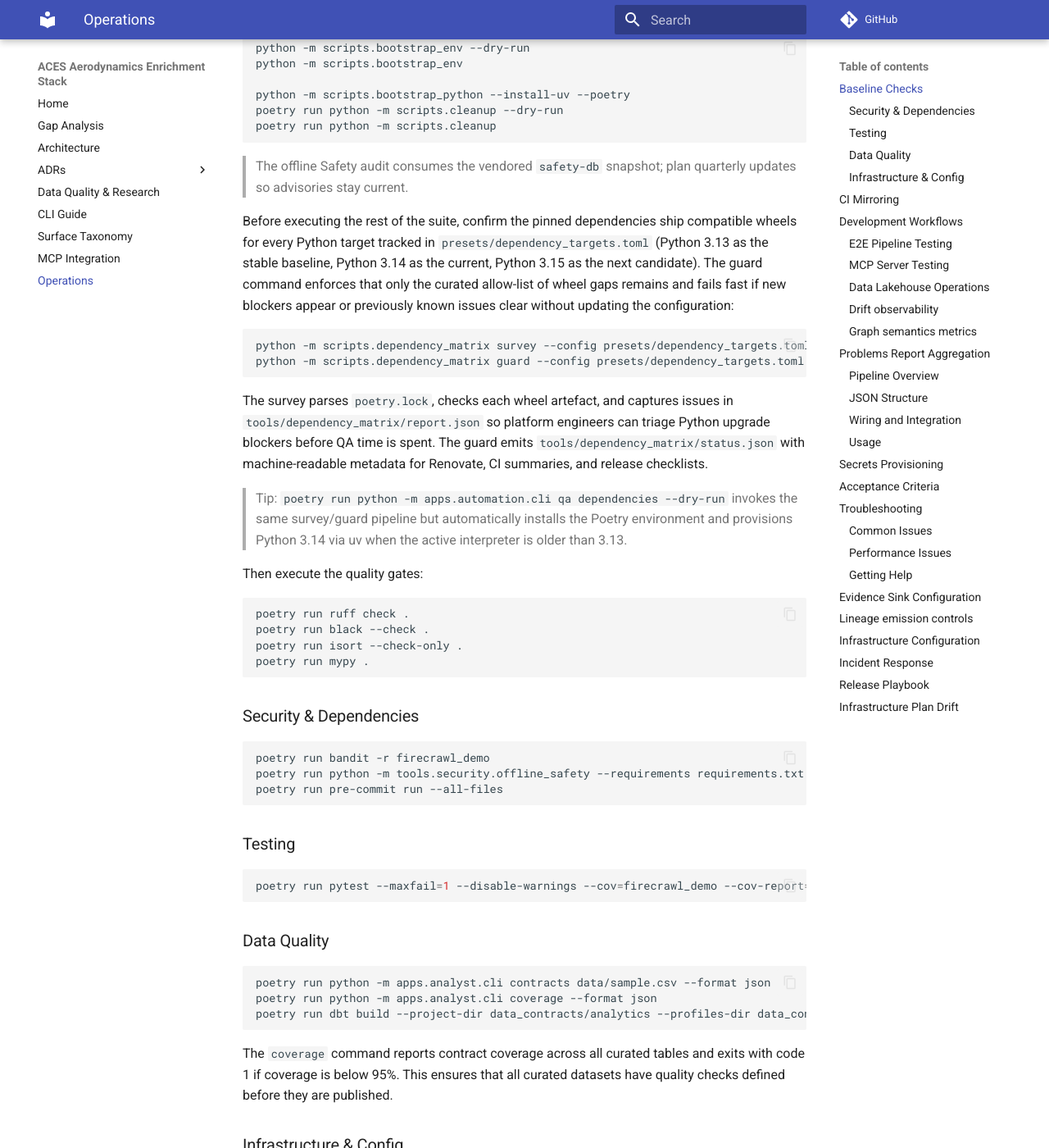
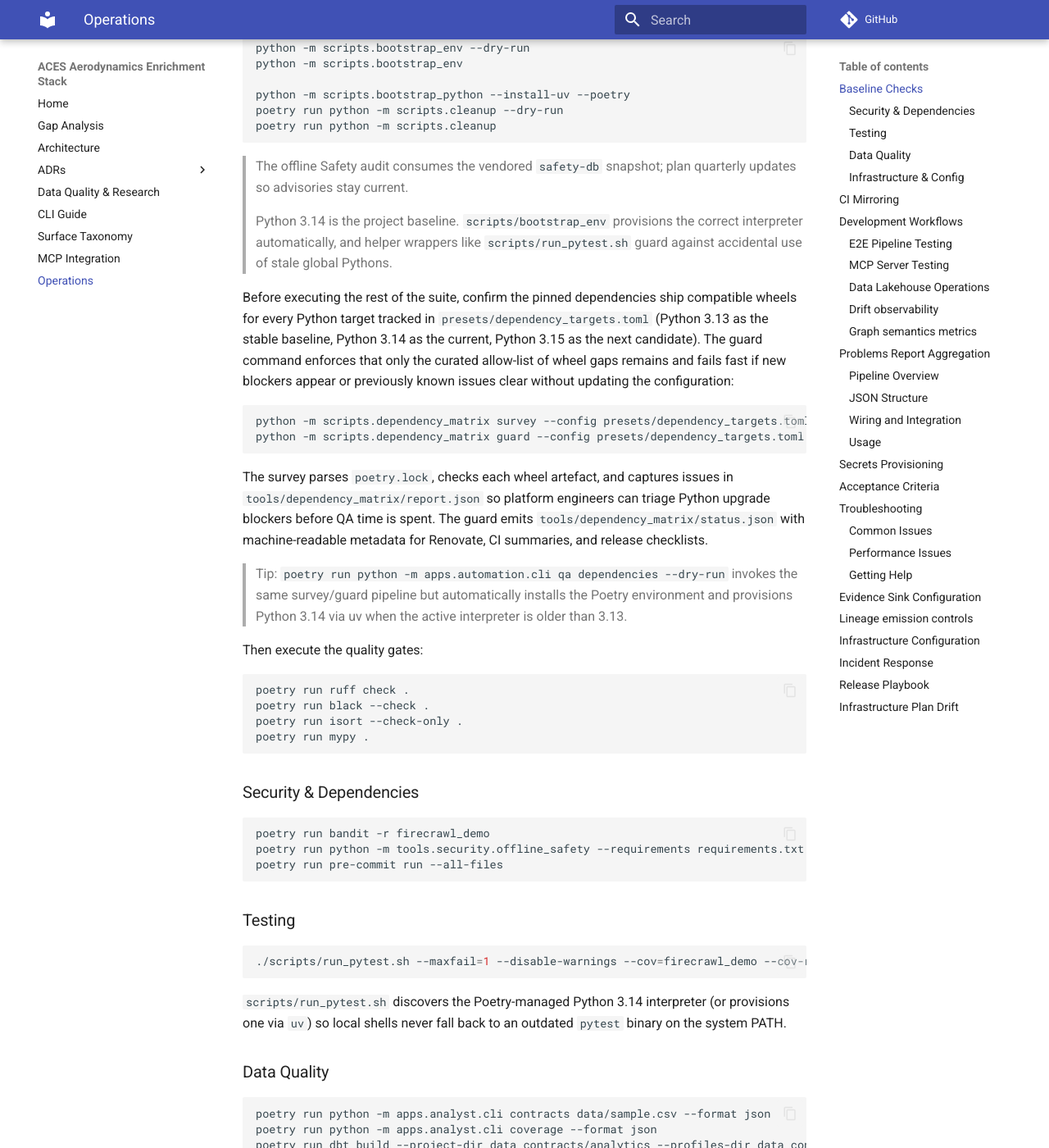
Before and after one commit to IAmJonoBo/watercrawl, an MkDocs documentation site: the page built from docs/operations.md, in a window 1280 px wide and 1400 px high, scrolled down 259 px. Shown: the whole window at 82% size. Built offline with MkDocs 1.6.1 and Material for MkDocs 9.7.7, drawn with Linux system fonts in a browser that asks for light colours; comment, search, counter and statistics services are not loaded; some of the changed text lies outside the part shown.

Commit message:
feat: Add run_pytest.sh script for improved pytest execution with Python 3.14

````diff
--- a/docs/operations.md
+++ b/docs/operations.md
@@ -16,6 +16,8 @@ poetry run python -m scripts.cleanup
 ```
 
 > The offline Safety audit consumes the vendored `safety-db` snapshot; plan quarterly updates so advisories stay current.
+
+> Python 3.14 is the project baseline. `scripts/bootstrap_env` provisions the correct interpreter automatically, and helper wrappers like `scripts/run_pytest.sh` guard against accidental use of stale global Pythons.
 
 Before executing the rest of the suite, confirm the pinned dependencies ship
 compatible wheels for every Python target tracked in `presets/dependency_targets.toml`
@@ -59,8 +61,10 @@ poetry run pre-commit run --all-files
 ### Testing
 
 ```bash
-poetry run pytest --maxfail=1 --disable-warnings --cov=firecrawl_demo --cov-report=term-missing
+./scripts/run_pytest.sh --maxfail=1 --disable-warnings --cov=firecrawl_demo --cov-report=term-missing
 ```
+
+`scripts/run_pytest.sh` discovers the Poetry-managed Python 3.14 interpreter (or provisions one via `uv`) so local shells never fall back to an outdated `pytest` binary on the system PATH.
 
 ### Data Quality
 
@@ -334,7 +338,7 @@ poetry cache clear --all .
 poetry install --no-root
 
 # Check Python version compatibility
-python --version  # Should be 3.13+
+python --version  # Should be 3.14.x
 poetry env info
 ```
 
@@ -342,7 +346,7 @@ poetry env info
 
 ```bash
 # Run specific failing test with verbose output
-poetry run pytest tests/test_specific.py::TestClass::test_method -v -s
+./scripts/run_pytest.sh tests/test_specific.py::TestClass::test_method -v -s
 
 # Check for dependency conflicts
 poetry show --tree | grep -A 5 -B 5 <problematic_package>
````
Also changed, not shown: README.md (+3 -1 lines), 1 other file.
